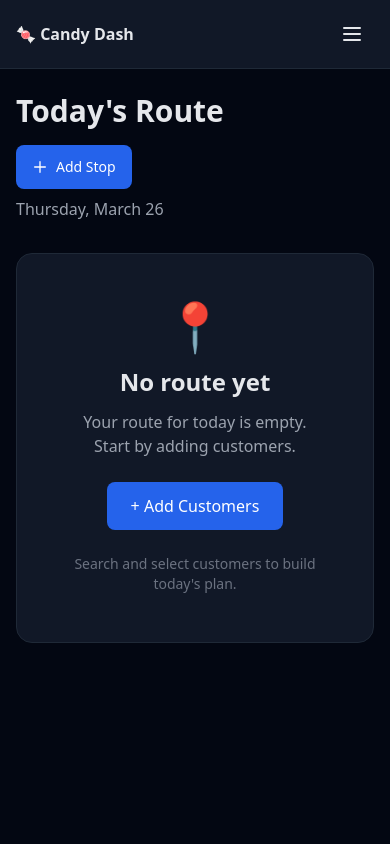
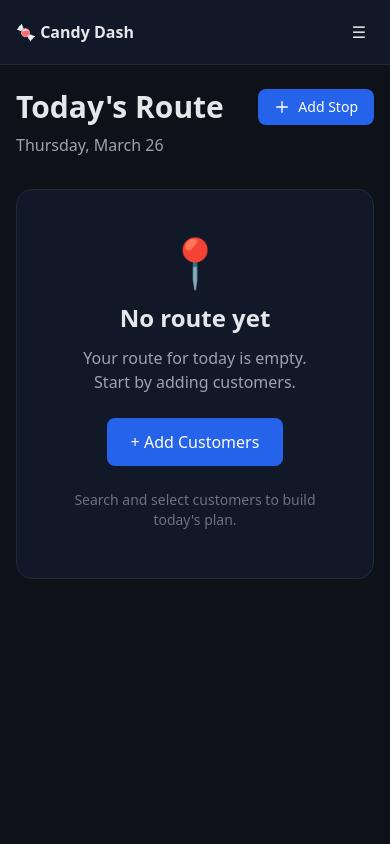
Before and after one commit to Kathail/candy, a Flask app: page /route in a window 390 px wide. Run offline with Flask 3, Linux system fonts and the light colour scheme; data that the repository does not hold is empty; some libraries are stand-ins or nearby versions.

Commit message:
remove css

```diff
--- a/static/css/app.css
+++ /dev/null
@@ -1,275 +0,0 @@
-/* ========================================================= */
-/* Design Tokens                                             */
-/* ========================================================= */
-:root {
-    --bg-app: #0e1117;
-    --bg-sidebar: #0b0f16;
-    --bg-card: #1b1f2a;
-    --bg-card-muted: #161a23;
-
-    --border-default: #242a38;
-    --border-subtle: #1f2937;
-
-    --text-primary: #e5e7eb;
-    --text-muted: #9ca3af;
-    --text-dim: #6b7280;
-
-    --accent-blue: #60a5fa;
-    --accent-green: #4ade80;
-    --accent-red: #f87171;
-    --accent-amber: #fbbf24;
-}
-
-/* ========================================================= */
-/* Base Reset & Global Defaults                              */
-/* ========================================================= */
-*,
-*::before,
-*::after {
-    box-sizing: border-box;
-}
-
-html,
-body {
-    height: 100%;
-    margin: 0;
-    padding: 0;
-
-    background: var(--bg-app);
-    color: var(--text-primary);
-
-    font-family:
-        system-ui,
-        -apple-system,
-        BlinkMacSystemFont,
-        "Segoe UI",
-        Roboto,
-        sans-serif;
-
-    overflow-x: hidden;
-    scroll-behavior: smooth;
-}
-
-/* ========================================================= */
-/* Layout Containers                                         */
-/* ========================================================= */
-.max-w-7xl {
-    padding-left: 1rem;
-    padding-right: 1rem;
-}
-
-@media (min-width: 640px) {
-    .max-w-7xl {
-        padding-left: 1.5rem;
-        padding-right: 1.5rem;
-    }
-}
-
-@media (min-width: 1024px) {
-    .max-w-7xl {
-        padding-left: 2rem;
-        padding-right: 2rem;
-    }
-}
-
-/* ========================================================= */
-/* Sidebar Navigation                                        */
-/* ========================================================= */
-.sidebar-nav a.active {
-    background: rgba(96, 165, 250, 0.08);
-    color: var(--accent-blue);
-}
-
-/* ========================================================= */
-/* Tables & Sorting                                          */
-/* ========================================================= */
-.sort-indicator {
-    opacity: 0.3;
-    font-size: 0.8em;
-    margin-left: 0.25rem;
-}
-
-.sortable.asc .sort-indicator::before {
-    content: "↑";
-    opacity: 1;
-}
-
-.sortable.desc .sort-indicator::before {
-    content: "↓";
-    opacity: 1;
-}
-
-.sortable.asc .sort-indicator,
-.sortable.desc .sort-indicator {
-    opacity: 1;
-}
-
-/* Allow horizontal scrolling */
-.overflow-x-auto {
-    overflow-x: auto;
-    -webkit-overflow-scrolling: touch;
-}
-
-/* ========================================================= */
-/* Mobile-Friendly Tables (Card Mode)                        */
-/* ========================================================= */
-@media (max-width: 640px) {
-    table {
-        font-size: 0.875rem;
-    }
-
-    th,
-    td {
-        padding: 0.75rem 0.5rem !important;
-    }
-
-    .card-table tbody tr {
-        display: block;
-        background: var(--bg-card);
-        border-radius: 0.75rem;
-        margin-bottom: 1rem;
-        padding: 1rem;
-
-        box-shadow:
-            0 4px 6px -1px rgba(0, 0, 0, 0.1),
-            0 2px 4px -1px rgba(0, 0, 0, 0.06);
-    }
-
-    .card-table td {
-        display: block;
-        text-align: right;
-        border: none;
-        position: relative;
-        padding-left: 50%;
-        min-height: 2.5rem;
-    }
-
-    .card-table td::before {
-        content: attr(data-label);
-        position: absolute;
-        left: 0;
-        width: 45%;
-        padding-left: 1rem;
-
-        font-weight: 500;
-        color: var(--text-muted);
-        text-align: left;
-    }
-}
-
-/* ========================================================= */
-/* Buttons & Tap Targets                                     */
-/* ========================================================= */
-button,
-a[role="button"],
-input[type="submit"] {
-    min-height: 44px;
-    min-width: 44px;
-
-    display: inline-flex;
-    align-items: center;
-    justify-content: center;
-
-    touch-action: manipulation;
-}
-
-@media (max-width: 640px) {
-    button,
-    .btn {
-        padding: 0.75rem 1.25rem;
-        font-size: 1rem;
-    }
-}
-
-/* ========================================================= */
-/* Headers & Action Bars                                     */
-/* ========================================================= */
-header .flex.items-center.justify-between {
-    flex-direction: column;
-    align-items: flex-start;
-    gap: 1rem;
-}
-
-@media (min-width: 640px) {
-    header .flex.items-center.justify-between {
-        flex-direction: row;
-        align-items: center;
-    }
-}
-
-/* ========================================================= */
-/* Modals                                                    */
-/* ========================================================= */
-.fixed.inset-0 .bg-gray-900.rounded-2xl {
-    width: 95%;
-    max-width: 28rem;
-    margin: 1rem auto;
-    max-height: 90vh;
-}
-
-@media (min-width: 640px) {
-    .fixed.inset-0 .bg-gray-900.rounded-2xl {
-        width: 90%;
-        max-width: 32rem;
-    }
-}
-
-/* ========================================================= */
-/* Forms                                                     */
-/* ========================================================= */
-.grid.grid-cols-1.md\:grid-cols-2 {
-    grid-template-columns: 1fr;
-}
-
-@media (min-width: 768px) {
-    .grid.grid-cols-1.md\:grid-cols-2 {
-        grid-template-columns: repeat(2, minmax(0, 1fr));
-    }
-}
-
-/* Inputs */
-input[type="text"],
-input[type="search"],
-input[type="tel"],
-input[type="number"] {
-    width: 100%;
-    max-width: 100%;
-}
-
-@media (min-width: 640px) {
-    input[type="text"],
-    input[type="search"] {
-        width: 16rem;
-    }
-}
-
-/* ========================================================= */
-/* Spacing & Typography                                      */
-/* ========================================================= */
-.mb-8 {
-    margin-bottom: 2rem;
-}
-
-.mb-6 {
-    margin-bottom: 1.5rem;
-}
-
-@media (max-width: 640px) {
-    .text-3xl {
-        font-size: 1.875rem;
-        line-height: 2.25rem;
-    }
-
-    .text-4xl {
-        font-size: 2.25rem;
-        line-height: 2.5rem;
-    }
-
-    .p-6 {
-        padding: 1.25rem;
-    }
-
-    .p-8 {
-        padding: 1.5rem;
-    }
-}
--- a/templates/base.html
+++ b/templates/base.html
@@ -11,6 +11,7 @@
         />
         <meta name="theme-color" content="#0e1117" />
 
+        <!-- Tailwind CDN -->
         <script src="https://cdn.tailwindcss.com"></script>
         <script>
             tailwind.config = {
@@ -19,23 +20,18 @@
                     extend: {
                         colors: {
                             app: "#0e1117",
+                            sidebar: "#0b0f16",
+                            card: "#1b1f2a",
                         },
                     },
                 },
             };
         </script>
 
-        <!-- Optional: your own overrides -->
-        <link
-            rel="stylesheet"
-            href="{{ url_for('static', filename='css/app.css') }}"
-        />
-
         {% block head %}{% endblock %}
     </head>
 
-    <body class="bg-gray-950 text-gray-200 min-h-screen">
-        <!-- Skip to main content link for accessibility -->
+    <body class="bg-app text-gray-200 min-h-screen">
         <a
             href="#main-content"
             class="sr-only focus:not-sr-only focus:absolute focus:top-4 focus:left-4 focus:z-50 focus:px-4 focus:py-2 focus:bg-gray-800 focus:rounded-lg"
@@ -47,8 +43,7 @@
             <!-- Sidebar -->
             <aside
                 id="sidebar"
-                class="fixed inset-y-0 left-0 z-40 w-64 bg-gray-900 border-r border-gray-800 transform -translate-x-full md:translate-x-0 transition-transform duration-300 ease-in-out flex flex-col"
-                aria-label="Main navigation"
+                class="fixed inset-y-0 left-0 z-40 w-64 bg-sidebar border-r border-gray-800 transform -translate-x-full md:translate-x-0 transition-transform duration-300 ease-in-out flex flex-col"
             >
                 <div class="px-6 py-5 border-b border-gray-800">
                     <h1 class="text-xl font-bold tracking-tight">
@@ -57,15 +52,17 @@
                     <p class="text-xs text-gray-500 mt-1">Route Planner</p>
                 </div>
 
-                <nav
-                    class="flex-1 px-4 py-6 space-y-1"
-                    aria-label="Primary navigation"
+                <nav class="flex-1 px-4 py-6 space-y-1">
+                    {% set ep = request.endpoint %} {% macro nav_item(endpoint,
+                    label, icon) %}
+                    <a
+                        href="{{ url_for(endpoint) }}"
+                        class="flex items-center gap-3 px-3 py-2 rounded-lg transition {% if ep == endpoint %}bg-gray-800 text-white {% else %}text-gray-300 hover:bg-gray-800{% endif %}"
                     >
-                    <a
-                        href="{{ url_for('dashboard.dashboard') }}"
-                        class="flex items-center gap-3 px-3 py-2 rounded-lg transition {% if request.endpoint == 'dashboard.dashboard' %}bg-gray-800 text-white{% else %}hover:bg-gray-800 text-gray-300{% endif %}"
-                    >
-                        <svg
+                        {{ icon|safe }} {{ label }}
+                    </a>
+                    {% endmacro %} {{ nav_item( "dashboard.dashboard",
+                    "Dashboard", '<svg
                         class="w-5 h-5"
                         fill="none"
                         stroke="currentColor"
@@ -75,16 +72,9 @@
                             stroke-linecap="round"
                             stroke-linejoin="round"
                             stroke-width="2"
-                                d="M3 12l2-2m0 0l7-7 7 7M5 10v10a1 1 0 001 1h3m10-11l2 2m-2-2v10a1 1 0 01-1 1h-3m-6 0a1 1 0 001-1v-4a1 1 0 011-1h2a1 1 0 011 1v4a1 1 0 001 1m-6 0h6"
-                            />
-                        </svg>
-                        Dashboard
-                    </a>
-                    <a
-                        href="{{ url_for('route.route') }}"
-                        class="flex items-center gap-3 px-3 py-2 rounded-lg transition {% if request.endpoint == 'route.route' %}bg-gray-800 text-white{% else %}hover:bg-gray-800 text-gray-300{% endif %}"
-                    >
-                        <svg
+                            d="M3 12l2-2 7-7 7 7v10a1 1 0 01-1 1h-3v-5a1 1 0 00-1-1h-2a1 1 0 00-1 1v5H6a1 1 0 01-1-1V10z"
+                        /></svg
+                    >' ) }} {{ nav_item("route.route", "Today's Route", '<svg
                         class="w-5 h-5"
                         fill="none"
                         stroke="currentColor"
@@ -94,16 +84,9 @@
                             stroke-linecap="round"
                             stroke-linejoin="round"
                             stroke-width="2"
-                                d="M9 20l-5.447-2.724A1 1 0 013 16.382V5.618a1 1 0 011.447-.894L9 7m0 13l6-3m-6 3V7m6 10l4.553 2.276A1 1 0 0021 18.382V7.618a1 1 0 00-.553-.894L15 4m0 13V4m0 0L9 7"
-                            />
-                        </svg>
-                        Today's Route
-                    </a>
-                    <a
-                        href="{{ url_for('calendar.calendar') }}"
-                        class="flex items-center gap-3 px-3 py-2 rounded-lg transition {% if request.endpoint == 'calendar.calendar' %}bg-gray-800 text-white{% else %}hover:bg-gray-800 text-gray-300{% endif %}"
-                    >
-                        <svg
+                            d="M9 20l-5-2.7V5.6L9 7m0 13l6-3m-6 3V7m6 10l4 2.3V7.6L15 4"
+                        /></svg
+                    >' ) }} {{ nav_item("calendar.calendar", "Calendar", '<svg
                         class="w-5 h-5"
                         fill="none"
                         stroke="currentColor"
@@ -113,16 +96,10 @@
                             stroke-linecap="round"
                             stroke-linejoin="round"
                             stroke-width="2"
-                                d="M8 7V3m8 4V3m-9 8h10M5 21h14a2 2 0 002-2V7a2 2 0 00-2-2H5a2 2 0 00-2 2v12a2 2 0 002 2z"
-                            />
-                        </svg>
-                        Calendar
-                    </a>
-                    <a
-                        href="{{ url_for('customers.customers') }}"
-                        class="flex items-center gap-3 px-3 py-2 rounded-lg transition {% if request.endpoint == 'customers.customers' %}bg-gray-800 text-white{% else %}hover:bg-gray-800 text-gray-300{% endif %}"
-                    >
-                        <svg
+                            d="M8 7V3m8 4V3M5 11h14M5 21h14a2 2 0 002-2V7a2 2 0 00-2-2H5a2 2 0 00-2 2v12a2 2 0 002 2z"
+                        /></svg
+                    >' ) }} {{ nav_item("customers.customers", "Customers",
+                    '<svg
                         class="w-5 h-5"
                         fill="none"
                         stroke="currentColor"
@@ -132,16 +109,9 @@
                             stroke-linecap="round"
                             stroke-linejoin="round"
                             stroke-width="2"
-                                d="M17 20h5v-2a3 3 0 00-5.356-1.857M17 20H7m10 0v-2c0-.656-.126-1.283-.356-1.857M7 20H2v-2a3 3 0 015.356-1.857M7 20v-2c0-.656.126-1.283.356-1.857m0 0a5.002 5.002 0 019.288 0M15 7a3 3 0 11-6 0 3 3 0 016 0zm6 3a2 2 0 11-4 0 2 2 0 014 0zM7 10a2 2 0 11-4 0 2 2 0 014 0z"
-                            />
-                        </svg>
-                        Customers
-                    </a>
-                    <a
-                        href="{{ url_for('balances.balances') }}"
-                        class="flex items-center gap-3 px-3 py-2 rounded-lg transition {% if request.endpoint == 'balances.balances' %}bg-gray-800 text-white{% else %}hover:bg-gray-800 text-gray-300{% endif %}"
-                    >
-                        <svg
+                            d="M17 20h5v-2a3 3 0 00-5.4-1.9M7 20H2v-2a3 3 0 015.4-1.9M12 7a3 3 0 110-6 3 3 0 010 6z"
+                        /></svg
+                    >' ) }} {{ nav_item("balances.balances", "Balances", '<svg
                         class="w-5 h-5"
                         fill="none"
                         stroke="currentColor"
@@ -151,155 +121,72 @@
                             stroke-linecap="round"
                             stroke-linejoin="round"
                             stroke-width="2"
-                                d="M12 8c-1.657 0-3 .895-3 2s1.343 2 3 2 3 .895 3 2-1.343 2-3 2m0-8c1.11 0 2.08.402 2.599 1M12 8V7m0 1v8m0 0v1m0-1c-1.11 0-2.08-.402-2.599-1M21 12a9 9 0 11-18 0 9 9 0 0118 0z"
-                            />
-                        </svg>
-                        Balances
-                    </a>
+                            d="M12 8c-1.7 0-3 0.9-3 2s1.3 2 3 2 3 0.9 3 2-1.3 2-3 2m0-8V7m0 10v-1"
+                        /></svg
+                    >' ) }}
                 </nav>
 
                 <div
                     class="px-6 py-4 border-t border-gray-800 text-xs text-gray-500"
                 >
-                    <div>© {{ now.year }} Candy Dash</div>
+                    © {{ now.year }} Candy Dash
                 </div>
             </aside>
 
-            <!-- Overlay for mobile sidebar -->
+            <!-- Overlay -->
             <div
                 id="sidebar-overlay"
                 class="fixed inset-0 bg-black/50 z-30 hidden md:hidden"
-                aria-hidden="true"
             ></div>
 
-            <!-- Main content -->
+            <!-- Main -->
             <main class="flex-1 flex flex-col md:ml-64">
-                <!-- Top bar (mobile) -->
                 <header
                     class="md:hidden flex items-center justify-between px-4 py-3 border-b border-gray-800 bg-gray-900 sticky top-0 z-20"
                 >
                     <span class="font-semibold">🍬 Candy Dash</span>
                     <button
                         id="mobile-menu-button"
-                        class="p-2 rounded-lg hover:bg-gray-800 transition"
-                        aria-label="Toggle menu"
-                        aria-expanded="false"
-                        aria-controls="sidebar"
+                        class="p-2 rounded-lg hover:bg-gray-800"
                     >
-                        <svg
-                            class="w-6 h-6"
-                            fill="none"
-                            stroke="currentColor"
-                            viewBox="0 0 24 24"
-                        >
-                            <path
-                                stroke-linecap="round"
-                                stroke-linejoin="round"
-                                stroke-width="2"
-                                d="M4 6h16M4 12h16M4 18h16"
-                            />
-                        </svg>
+                        ☰
                     </button>
                 </header>
 
-                <!-- Flash messages -->
                 {% with messages = get_flashed_messages(with_categories=true) %}
                 {% if messages %}
                 <div class="px-6 pt-4 space-y-2">
                     {% for category, message in messages %}
                     <div
-                        class="rounded-lg px-4 py-3 text-sm flex items-start gap-3 {% if category == 'success' %} bg-green-500/15 text-green-400 {% elif category == 'error' %} bg-red-500/15 text-red-400 {% elif category == 'warning' %} bg-yellow-500/15 text-yellow-400 {% else %} bg-gray-800 text-gray-300 {% endif %}"
-                        data-flash="{{ category }}"
-                        role="alert"
+                        class="rounded-lg px-4 py-3 text-sm {% if category == 'success' %}bg-green-500/15 text-green-400 {% elif category == 'error' %}bg-red-500/15 text-red-400 {% else %}bg-gray-800 text-gray-300{% endif %}"
                     >
-                        <div class="flex-1">{{ message }}</div>
-                        <button
-                            onclick="this.parentElement.remove()"
-                            class="shrink-0 hover:opacity-70 transition"
-                            aria-label="Dismiss message"
-                        >
-                            <svg
-                                class="w-4 h-4"
-                                fill="none"
-                                stroke="currentColor"
-                                viewBox="0 0 24 24"
-                            >
-                                <path
-                                    stroke-linecap="round"
-                                    stroke-linejoin="round"
-                                    stroke-width="2"
-                                    d="M6 18L18 6M6 6l12 12"
-                                />
-                            </svg>
-                        </button>
+                        {{ message }}
                     </div>
                     {% endfor %}
                 </div>
                 {% endif %} {% endwith %}
 
-                <!-- Page content -->
-                <div class="flex-1 px-4 py-6 md:px-8 md:py-8" id="main-content">
+                <div id="main-content" class="flex-1 px-4 py-6 md:px-8 md:py-8">
                     {% block content %}{% endblock %}
                 </div>
             </main>
         </div>
 
-        <!-- App JS -->
         <script src="{{ url_for('static', filename='js/app.js') }}"></script>
 
-        <!-- Mobile menu toggle script -->
         <script>
-            (function () {
-                const menuButton =
-                    document.getElementById("mobile-menu-button");
+            const btn = document.getElementById("mobile-menu-button");
             const sidebar = document.getElementById("sidebar");
             const overlay = document.getElementById("sidebar-overlay");
 
-                if (menuButton && sidebar && overlay) {
-                    function toggleMenu() {
-                        const isOpen =
-                            sidebar.classList.contains("translate-x-0");
-
-                        if (isOpen) {
-                            sidebar.classList.remove("translate-x-0");
-                            sidebar.classList.add("-translate-x-full");
-                            overlay.classList.add("hidden");
-                            menuButton.setAttribute("aria-expanded", "false");
-                        } else {
-                            sidebar.classList.remove("-translate-x-full");
-                            sidebar.classList.add("translate-x-0");
-                            overlay.classList.remove("hidden");
-                            menuButton.setAttribute("aria-expanded", "true");
-                        }
+            function toggle() {
+                sidebar.classList.toggle("-translate-x-full");
+                sidebar.classList.toggle("translate-x-0");
+                overlay.classList.toggle("hidden");
             }
 
-                    menuButton.addEventListener("click", toggleMenu);
-                    overlay.addEventListener("click", toggleMenu);
-
-                    // Close menu on escape key
-                    document.addEventListener("keydown", function (e) {
-                        if (
-                            e.key === "Escape" &&
-                            sidebar.classList.contains("translate-x-0")
-                        ) {
-                            toggleMenu();
-                        }
-                    });
-                }
-
-                // Auto-dismiss success messages after 5 seconds
-                setTimeout(function () {
-                    document
-                        .querySelectorAll('[data-flash="success"]')
-                        .forEach(function (el) {
-                            el.style.transition = "opacity 0.3s ease-out";
-                            el.style.opacity = "0";
-                            setTimeout(function () {
-                                el.remove();
-                            }, 300);
-                        });
-                }, 5000);
-            })();
+            btn?.addEventListener("click", toggle);
+            overlay?.addEventListener("click", toggle);
         </script>
 
         {% block scripts %}{% endblock %}
```
Lines whose indentation alone changed are shown as unchanged.
